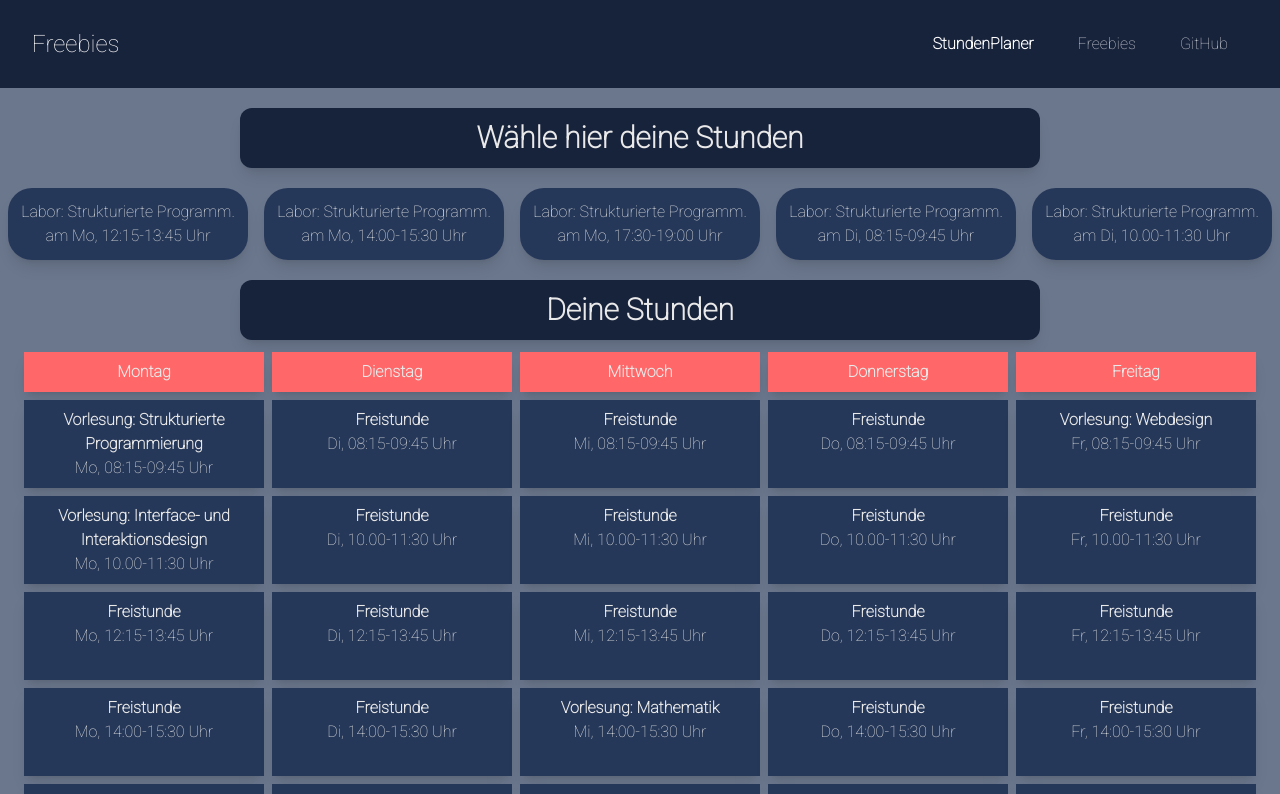
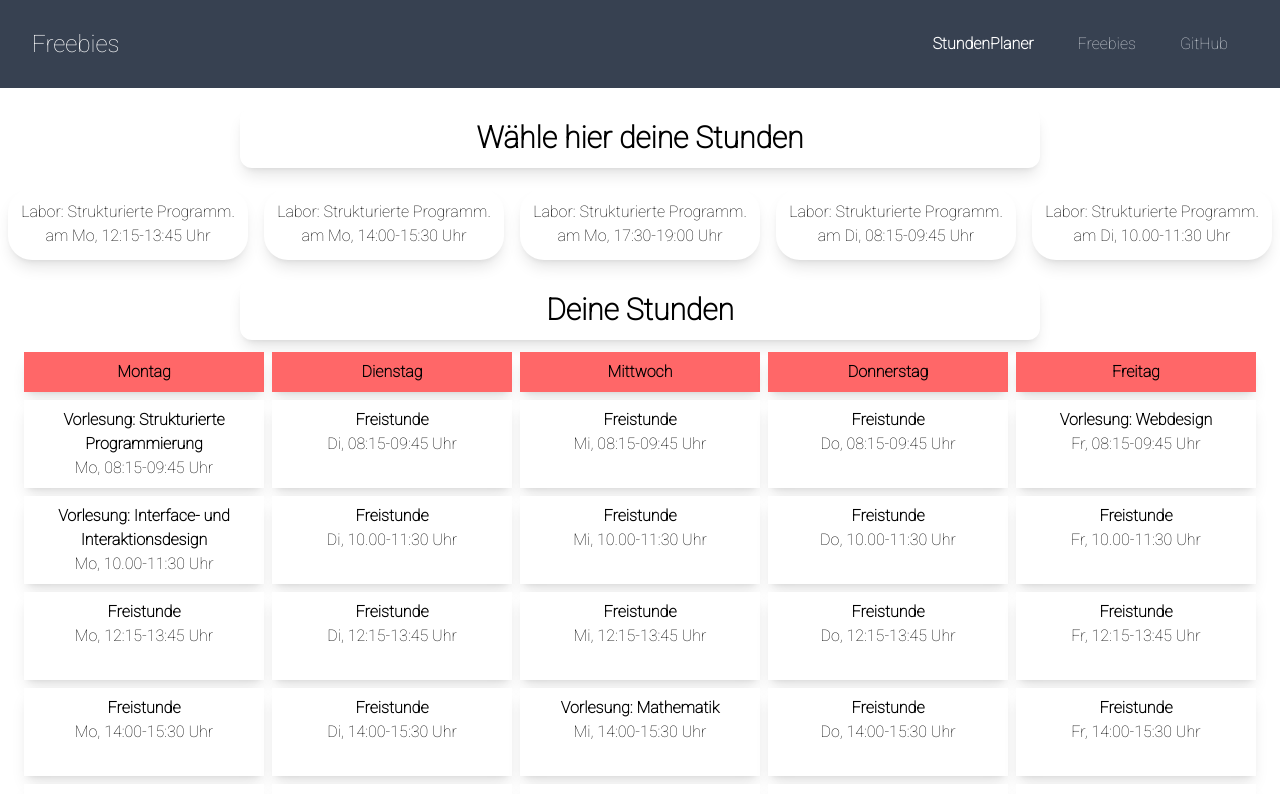
Before and after one commit to quabey/StundenPlaner, a Svelte app: page / in a window 1280 px wide. Shown: the top 794 px of the page. Built offline with nearby package versions, Linux system fonts and the light colour scheme.

Commit message:
update css, clean design

```diff
--- a/src/Components/header.svelte
+++ b/src/Components/header.svelte
@@ -1,6 +1,6 @@
 <body class="bg-gray-400  leading-normal tracking-normal">
 
-	<nav class="flex items-center justify-between flex-wrap bg-primary p-6 fixed w-full z-10 top-0">
+	<nav class="flex items-center justify-between flex-wrap bg-gray-700 p-6 fixed w-full z-10 top-0">
 		<div class="flex items-center flex-shrink-0 text-white mr-6">
 			<a class="text-white no-underline hover:text-special hover:no-underline" href="https://quabey.github.io/hs-freebies/">
 				<span class="text-2xl pl-2">Freebies</span>
--- a/src/Components/popup.svelte
+++ b/src/Components/popup.svelte
@@ -17,7 +17,7 @@
               Error
             </h3>
             <div class="mt-2">
-              <p class="text-sm text-gray-100">
+              <p class="text-sm ">
                 Stunde ist schon belegt. Bitte wähle eine andere Stunde.
               </p>
             </div>
@@ -25,7 +25,7 @@
         </div>
       </div>
       <div class=" px-4 py-3 sm:px-6 sm:flex sm:flex-row-reverse">
-        <button type="button" class="w-full inline-flex justify-center rounded-md border border-transparent shadow-sm px-4 py-2 bg-primary text-base font-medium text-white hover:bg-special focus:outline-none focus:ring-2 focus:ring-offset-2 focus:ring-sky-500 sm:ml-3 sm:w-auto sm:text-sm" on:click>
+        <button type="button" class="drop-shadow-lg w-full inline-flex justify-center rounded-md border border-transparent shadow-sm px-4 py-2 bg-primary text-base font-medium  hover:bg-special focus:outline-none focus:ring-2 focus:ring-offset-2 focus:ring-sky-500 sm:ml-3 sm:w-auto sm:text-sm" on:click>
           Ok
 
       </div>
--- a/tailwind.config.cjs
+++ b/tailwind.config.cjs
@@ -4,11 +4,11 @@ module.exports = {
   theme: {
     extend: {
       colors : {
-        'primary' : '#17223B',
-        'secondary' : '#263859',
-        'background' : '#6B778D',
+        'primary' : '#FFFFFF',
+        'secondary' : '#FFFFFF',
+        'background' : '#FFFFFF',
         'special' : '#FF6768',
-        'text' : '#E9E9E9',
+        'text' : '#000000',
       },
     },
   },
```
